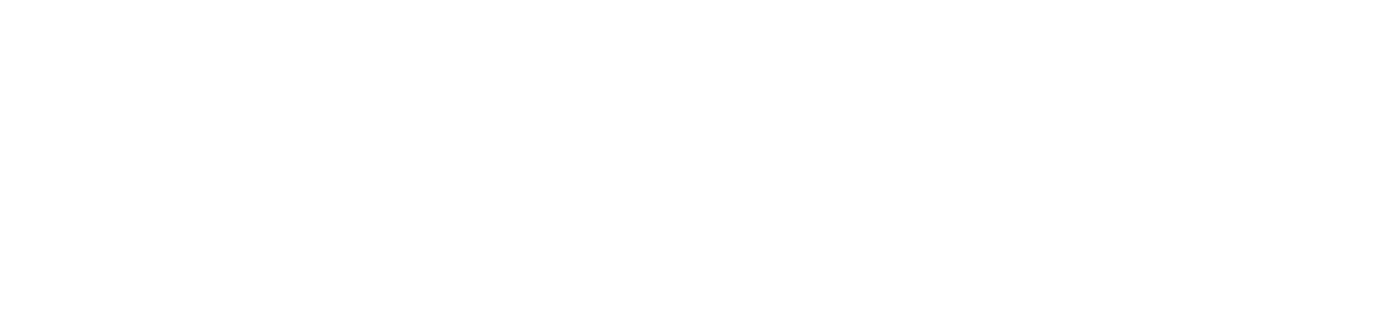
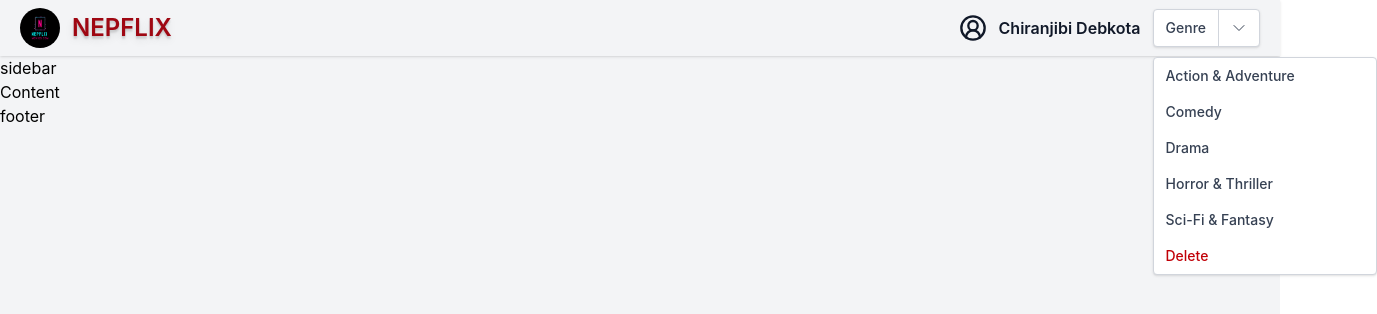
Before and after one commit to Chiranjibi38/MyFirstReact, a React (Vite) app: page /admin in a window 1280 px wide. Shown: the top 314 px of the page, 1377 px wide, since content can reach past the window. Built offline with nearby package versions, Linux system fonts and the light colour scheme.

Commit message:
Fix build errors and add admin dashboard

```diff
--- a/package.json
+++ b/package.json
@@ -13,6 +13,7 @@
     "@tailwindcss/vite": "^4.3.0",
     "react": "^19.2.6",
     "react-dom": "^19.2.6",
+    "react-icons": "^5.6.0",
     "react-router": "^8.0.0",
     "tailwindcss": "^4.3.0"
   },
--- a/src/components/auth/ForgetPassword.tsx
+++ b/src/components/auth/ForgetPassword.tsx
@@ -1,7 +1,6 @@
 import Logo from "../../components/logo/Logo";
 import { H1 } from "../ui/typography/PageTitle";
 import ForgetPasswordForm from "./ForgetPasswordForm";
-import RightSidePanel from "./RightSidePanel";
 export default function ForgetPassword() {
     return (
         <>
--- a/src/components/auth/ForgetPasswordForm.tsx
+++ b/src/components/auth/ForgetPasswordForm.tsx
@@ -1,16 +1,7 @@
 import{TextInput} from "../ui/form/Input";
 import {FormLabel} from "../ui/form/Label";
-import { useState} from "react";
-import type {IUsername } from "./Auth.contract";
-import { Link } from "react-router";
 
 export default function ForgetPasswordForm () {
-    const [credentials, setCredentials]= useState<IUsername>({
-        username:"",
-    });
-
-
-
     return (
     <form action="" className="flex flex-col gap-5 ">
                 <div className="flex w-full items-center">
--- a/src/components/logo/Logo.tsx
+++ b/src/components/logo/Logo.tsx
@@ -1,5 +1,5 @@
 
 import logo from "../../assets/images/logo.png"
-export default function Logo() {
-    return <img src={logo} alt="" className="rounded-full size-50  " />;
+export default function Logo( {className="size-50"}:Readonly<{className?: string}> ){
+    return <img src={logo} alt="" className={  `rounded-full ${className} ` } />;
 }
--- a/src/config/Router.tsx
+++ b/src/config/Router.tsx
@@ -2,11 +2,13 @@
 import HomePage from "../pages/home/HomePage";
 import ForgetPassword from "../components/auth/ForgetPassword";
 import NotFound from "../pages/error/NotFound";
+import AdminDashboard from "../pages/admin/Dashboard";
 
 const routerData = createBrowserRouter([
     { path: "/", element: <HomePage /> },
     { path: "/forget-password", Component: ForgetPassword },
-    {path:"*", element:<NotFound/>}
+    {path: "/admin", Component:AdminDashboard },
+    { path: "*", Component: NotFound },
 ])
 
 export default function RouterConfig() {
--- /dev/null
+++ b/src/pages/admin/Dashboard.tsx
@@ -0,0 +1,70 @@
+import { LuCircleUserRound } from "react-icons/lu";
+import Logo from "../../components/logo/Logo";
+
+export default function AdminDashboard() {
+return (<>
+<section className="w-full bg-gray-100  h-screen">
+    <header className=" bg-gray-100 py-2 px-5 w-full shadow flex justify-between dark:bg-gray-900">
+<div className="flex gap-3 items-center">
+    <Logo className=" size-10 "/>
+    <h2 className="text-2xl font-semibold text-red-800 text-shadow-lg dark:text-red-700 ">NEPFLIX</h2>
+
+</div>
+<div className="flex items-center text-gray-900 dark:text-white gap-3 ">
+    <LuCircleUserRound className="size-7"/>
+    <span className="font-semibold" >Chiranjibi Debkota</span>
+    <div className="relative inline-flex">
+  <span className="inline-flex divide-x divide-gray-300 overflow-hidden rounded border border-gray-300 bg-white shadow-sm">
+    <button type="button" className="px-3 py-2 text-sm font-medium text-gray-700 transition-colors hover:bg-gray-50 hover:text-gray-900 focus:relative">
+      Genre
+    </button>
+
+    <button type="button" className="px-3 py-2 text-sm font-medium text-gray-700 transition-colors hover:bg-gray-50 hover:text-gray-900 focus:relative" aria-label="Menu">
+      <svg xmlns="http://www.w3.org/2000/svg" fill="none" viewBox="0 0 24 24" strokeWidth="1.5" stroke="currentColor" className="size-4">
+        <path strokeLinecap="round" strokeLinejoin="round" d="m19.5 8.25-7.5 7.5-7.5-7.5"></path>
+      </svg>
+    </button>
+  </span>
+
+  <div role="menu" className=" absolute inset-end-0 top-12 z-auto w-56 overflow-hidden rounded border border-gray-300 bg-white shadow-sm">
+    <a href="#" className="block px-3 py-2 text-sm font-medium text-gray-700 transition-colors hover:bg-gray-50 hover:text-gray-900" role="menuitem">
+Action & Adventure
+    </a>
+
+    <a href="#" className="block px-3 py-2 text-sm font-medium text-gray-700 transition-colors hover:bg-gray-50 hover:text-gray-900" role="menuitem">
+      Comedy
+    </a>
+
+    <a href="#" className="block px-3 py-2 text-sm font-medium text-gray-700 transition-colors hover:bg-gray-50 hover:text-gray-900" role="menuitem">
+      Drama
+    </a>
+     <a href="#" className="block px-3 py-2 text-sm font-medium text-gray-700 transition-colors hover:bg-gray-50 hover:text-gray-900" role="menuitem">
+
+      Horror & Thriller
+    </a>
+
+ <a href="#" className="block px-3 py-2 text-sm font-medium text-gray-700 transition-colors hover:bg-gray-50 hover:text-gray-900" role="menuitem">
+
+      Sci-Fi & Fantasy
+    </a>
+    <button type="button" className="block w-full px-3 py-2 text-sm font-medium text-red-700 transition-colors hover:bg-red-50 ltr:text-left rtl:text-right">
+      Delete
+    </button>
+  </div>
+</div>
+</div>
+    </header>
+    <main>
+        <aside>sidebar</aside>
+        <section>Content</section>
+    </main>
+    <footer>
+        footer
+    </footer>
+</section>
+
+</>
+
+)
+
+}
--- a/src/pages/error/NotFound.tsx
+++ b/src/pages/error/NotFound.tsx
@@ -1,6 +1,6 @@
 export default function NotFound() {
 return (<>
-
+Design 404
 
 </>)
 
```
Also changed, not shown: 1 other file (tests, documents, lock files or other folders).
